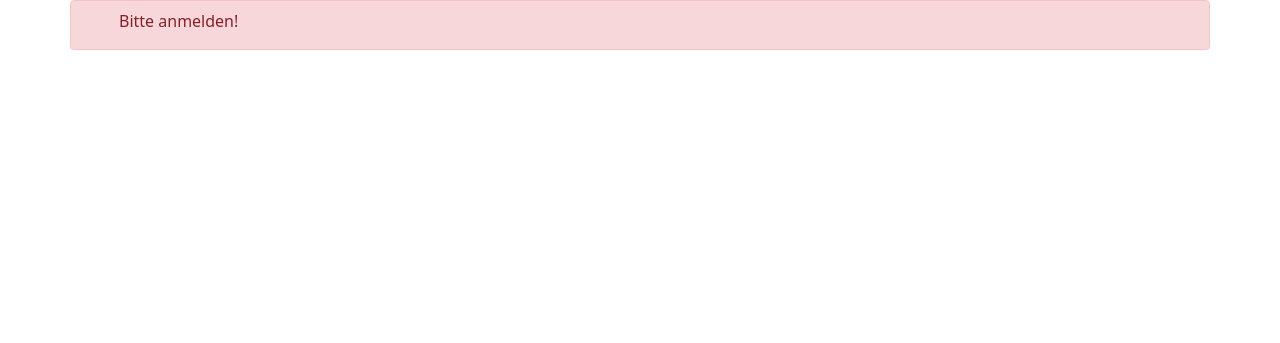
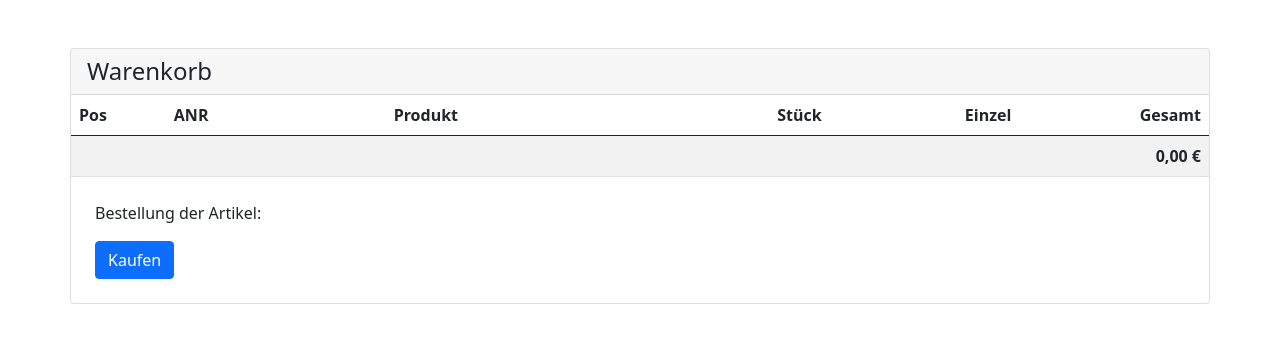
Before and after one commit to pearstore/webapp, a PHP site: page /warenkorb.php in a window 1280 px wide. Shown: the part 56-399 px from the top of the page. Run offline with PHP 8.4, Linux system fonts and the light colour scheme; data comes from the database, SQL or seed files in the repository; data that the repository does not hold is empty.

Commit message:
Anmeldungs Pflicht entfernt

```diff
--- a/www/html/warenkorb.php
+++ b/www/html/warenkorb.php
@@ -49,14 +49,8 @@ foreach($warenkorb as $anr => $count){
 
 <body>
     <?php require_once("navbar.php"); ?>
-    <div class="container">
+    <div class="container pt-5">
         <div class="row">
-            <?php if($_USER == False): ?>
-                <div class="alert alert-danger d-flex align-items-center pt-2" role="alert">
-                    <svg class="bi flex-shrink-0 me-2" width="24" height="24" role="img" aria-label="Danger:"><use xlink:href="#exclamation-triangle-fill"/></svg>
-                    <div>Bitte anmelden!</div>
-                </div>
-            <?php else: ?>
             <div class="card px-0">
                 <h4 class="card-header">
                     Warenkorb
@@ -98,7 +92,6 @@ foreach($warenkorb as $anr => $count){
                     <a href="#" class="btn btn-primary">Kaufen</a>
                 </div>
             </div>
-            <?php endif; ?>
         </div>
     </div>
 
```
Lines whose indentation alone changed are shown as unchanged.
